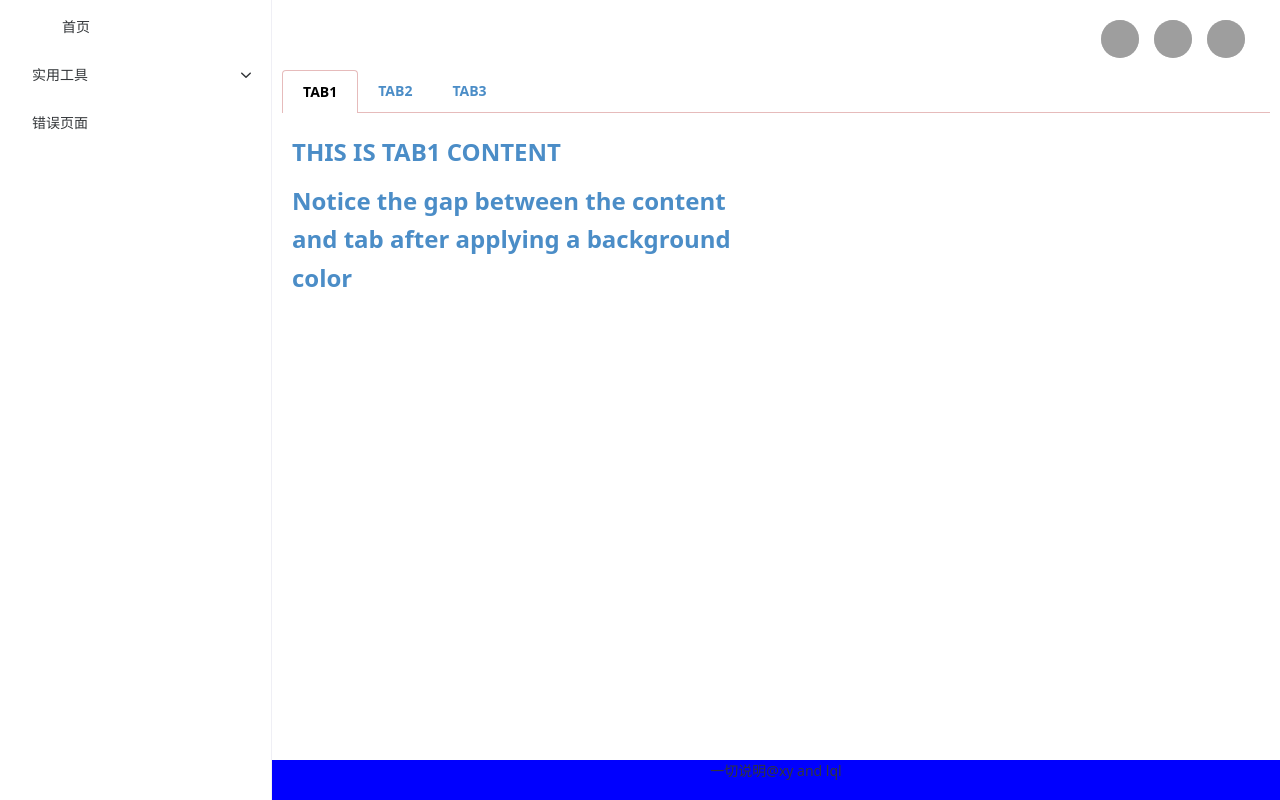
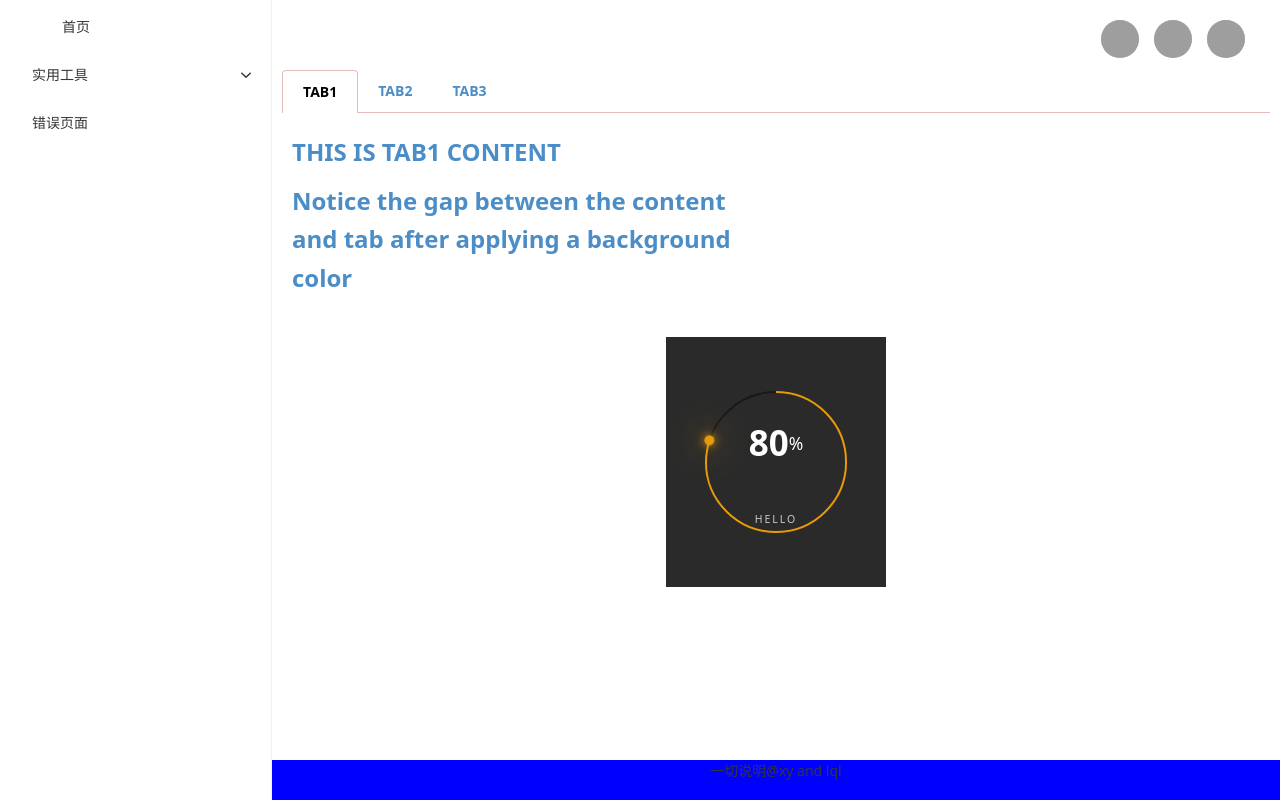
Before and after one commit to xy0411/money-dream, a Vue app: page / in a window 1280 px wide. Built offline with nearby package versions, Linux system fonts and the light colour scheme; grey boxes are pictures that could not be loaded.

Commit message:
'封装了第一个小组件'

```diff
--- a/components.d.ts
+++ b/components.d.ts
@@ -7,14 +7,19 @@ export {}
 
 declare module 'vue' {
   export interface GlobalComponents {
+    CardCircle: typeof import('./src/components/CardCircle/index.vue')['default']
     HelloWorld: typeof import('./src/components/HelloWorld.vue')['default']
     NAvatar: typeof import('naive-ui')['NAvatar']
+    NButton: typeof import('naive-ui')['NButton']
+    NCard: typeof import('naive-ui')['NCard']
     NLayout: typeof import('naive-ui')['NLayout']
     NLayoutContent: typeof import('naive-ui')['NLayoutContent']
     NLayoutFooter: typeof import('naive-ui')['NLayoutFooter']
     NLayoutHeader: typeof import('naive-ui')['NLayoutHeader']
     NLayoutSider: typeof import('naive-ui')['NLayoutSider']
     NMenu: typeof import('naive-ui')['NMenu']
+    NModal: typeof import('naive-ui')['NModal']
+    NResult: typeof import('naive-ui')['NResult']
     RouterLink: typeof import('vue-router')['RouterLink']
     RouterView: typeof import('vue-router')['RouterView']
   }
--- /dev/null
+++ b/src/components/CardCircle/index.vue
@@ -0,0 +1,154 @@
+<script setup lang="ts">
+// import { ref, reactive } from 'vue'
+import { defineProps, reactive } from 'vue'
+const props = defineProps({
+    number: {
+        type: Number,
+        required: true
+    },
+    msg: {
+        type: String,
+        default: 'Hello'
+    },
+    linearColor: {
+        type: String,
+        default: '#e69a0c'
+    }
+})
+
+const styleObject = reactive({
+    '--num': props.number,
+    '--clr': props.linearColor
+})
+</script>
+
+<template>
+    <div class="container">
+        <div class="card">
+            <div class="percent" :style="styleObject">
+                <div class="dot"></div>
+                <svg>
+                    <circle cx="70" cy="70" r="70"></circle>
+                    <circle cx="70" cy="70" r="70"></circle>
+                </svg>
+                <div class="number">
+                    <h2>{{ number }}<span>%</span></h2>
+                    <p>{{ msg }}</p>
+                </div>
+            </div>
+        </div>
+    </div>
+</template>
+
+<style scoped lang="less">
+.container {
+    position: relative;
+    display: flex;
+    justify-content: center;
+    align-items: center;
+    flex-wrap: wrap;
+    gap: 40px;
+    padding: 40px;
+    .card {
+        position: relative;
+        width: 220px;
+        height: 250px;
+        background: #2a2a2a;
+        display: flex;
+        justify-content: center;
+        align-items: center;
+        .percent {
+            position: relative;
+            width: 150px;
+            height: 150px;
+            svg {
+                position: relative;
+                width: 150px;
+                height: 150px;
+                transform: rotate(270deg);
+                circle {
+                    width: 100%;
+                    height: 100%;
+                    fill: transparent;
+                    stroke-width: 2;
+                    stroke: #191919;
+                    transform: translate(5px, 5px);
+                }
+                circle:nth-child(2) {
+                    stroke: var(--clr);
+                    stroke-dasharray: 440;
+                    stroke-dashoffset: calc(440 - (440 * var(--num)) / 100);
+                    opacity: 0;
+                    animation: fadeIn 1s linear forwards;
+                    animation-delay: 2.5s;
+                }
+                @keyframes fadeIn {
+                    0% {
+                        opacity: 0;
+                    }
+                    100% {
+                        opacity: 1;
+                    }
+                }
+            }
+            .dot {
+                position: absolute;
+                inset: 5px;
+                z-index: 10;
+                animation: animateDot 2s linear forwards;
+            }
+            @keyframes animateDot {
+                0% {
+                    transform: rotate(0deg);
+                }
+                100% {
+                    transform: rotate(calc(3.6deg * var(--num)));
+                }
+            }
+            .dot::before {
+                content: '';
+                position: absolute;
+                top: -5px;
+                left: 50%;
+                transform: translateX(-50%);
+                width: 10px;
+                height: 10px;
+                border-radius: 50%;
+                background: var(--clr);
+                box-shadow: 0 0 10px var(--clr), 0 0 30px var(--clr);
+            }
+            .number {
+                position: absolute;
+                inset: 0;
+                display: flex;
+                justify-content: center;
+                align-items: center;
+                flex-direction: column;
+                opacity: 0;
+                animation: fadeIn 1s linear forwards;
+                animation-delay: 2.5s;
+                h2 {
+                    display: flex;
+                    justify-content: center;
+                    align-items: center;
+                    color: #fff;
+                    font-weight: 700;
+                    font-size: 2.5em;
+                    span {
+                        font-weight: 300;
+                        color: #fff;
+                        font-size: 0.5em;
+                    }
+                }
+                p {
+                    font-weight: 300;
+                    font-size: 0.75em;
+                    letter-spacing: 2px;
+                    text-transform: uppercase;
+                    color: rgba(255, 255, 255, 0.75);
+                }
+            }
+        }
+    }
+}
+</style>
--- a/src/views/index/index.vue
+++ b/src/views/index/index.vue
@@ -11,10 +11,13 @@
             <div class="content">Notice the gap between the content and tab after applying a background color</div>
         </div>
     </div>
+    <CardCircle :number="80" />
 </template>
 
 <script setup lang="ts">
 // import LayoutView from '@/layout/index.vue'
+
+import CardCircle from '@/components/CardCircle/index.vue'
 </script>
 
 <style lang="less" scoped>
```
